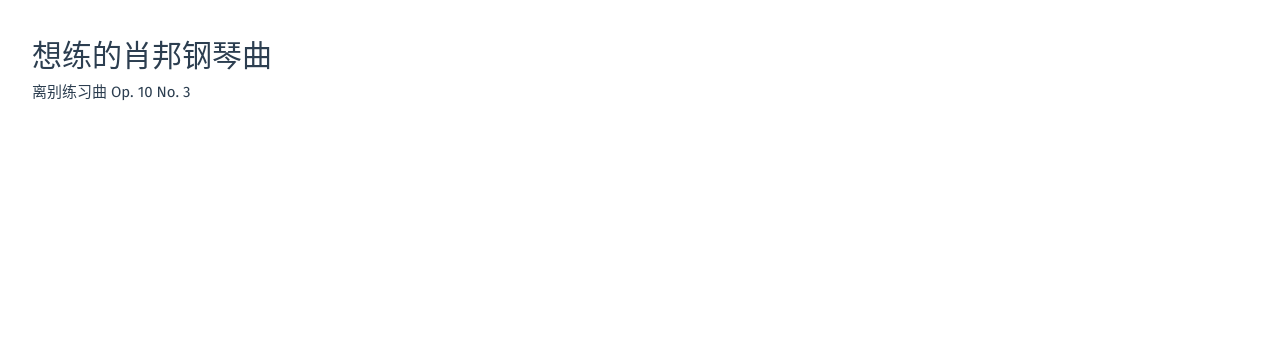
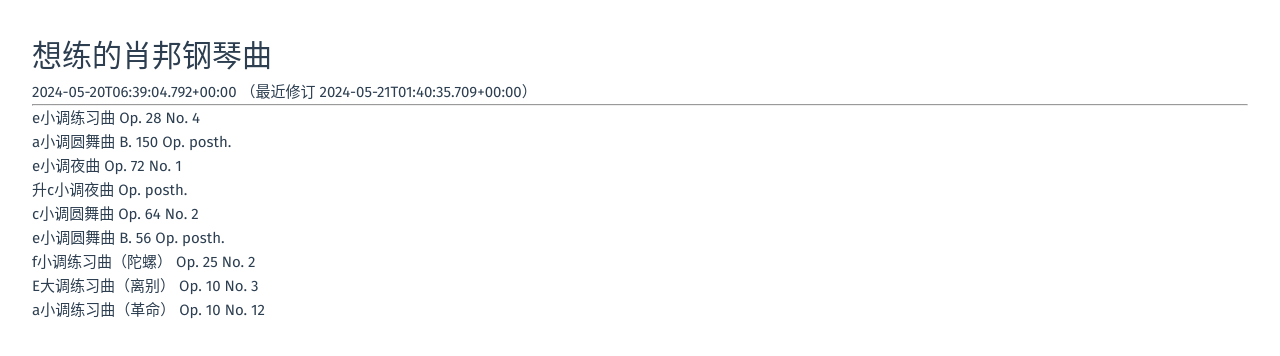
Before and after one commit to sgdxbc/neo-ideas, a Vue app: page / in a window 1280 px wide. Shown: the top 356 px of the page. Built offline with nearby package versions, Linux system fonts and the light colour scheme.

Commit message:
Update PostDetail component and detail sample

```diff
--- a/package.json
+++ b/package.json
@@ -12,6 +12,7 @@
     "deploy": "npx gh-pages -d dist"
   },
   "dependencies": {
+    "luxon": "^3.4.4",
     "vue": "^3.4.21"
   },
   "devDependencies": {
--- a/public/posts/1716187144-chopin/detail.json
+++ /dev/null
@@ -1,4 +0,0 @@
-{
-    "title": "想练的肖邦钢琴曲",
-    "document": ["离别练习曲 Op. 10 No. 3"]
-}
--- /dev/null
+++ b/public/posts/1716187144792-chopin/detail.json
@@ -0,0 +1,18 @@
+{
+    "title": "想练的肖邦钢琴曲",
+    "revisions": [
+        "2024-05-20T14:39:04.792+08:00",
+        "2024-05-21T09:40:35.709+08:00"
+    ],
+    "document": [
+        "e小调练习曲 Op. 28 No. 4",
+        "a小调圆舞曲 B. 150 Op. posth.",
+        "e小调夜曲 Op. 72 No. 1",
+        "升c小调夜曲 Op. posth.",
+        "c小调圆舞曲 Op. 64 No. 2",
+        "e小调圆舞曲 B. 56 Op. posth.",
+        "f小调练习曲（陀螺） Op. 25 No. 2",
+        "E大调练习曲（离别） Op. 10 No. 3",
+        "a小调练习曲（革命） Op. 10 No. 12"
+    ]
+}
--- a/src/App.vue
+++ b/src/App.vue
@@ -3,7 +3,7 @@ import PostDetail from "./components/PostDetail.vue";
 </script>
 
 <template>
-  <PostDetail path="1716187144-chopin" />
+  <PostDetail path="1716187144792-chopin" />
 </template>
 
 <style scoped>
--- a/src/components/PostDetail.vue
+++ b/src/components/PostDetail.vue
@@ -1,5 +1,6 @@
 <script setup>
-import { onMounted } from "vue";
+import { onMounted, computed } from "vue";
+import { DateTime } from "luxon";
 
 const props = defineProps({
   path: {
@@ -22,10 +23,20 @@ onMounted(() => {
       detail.value = value
     })
 })
+
+const publishedAt = computed(() => DateTime.fromISO(detail.value.revisions.at(0)))
+const lastModifiedAt = computed(() => DateTime.fromISO(detail.value.revisions.at(-1)))
 </script>
 
 <template>
   <h1 v-if="Object.hasOwn(detail, 'title')">{{ detail.title }}</h1>
+  <div v-if="Object.hasOwn(detail, 'revisions')">
+    {{ publishedAt.toISO() }}
+    <span v-if="detail.revisions.length > 1">
+      （最近修订 {{ lastModifiedAt.toISO() }}）
+    </span>
+  </div>
+  <hr>
   <div v-for="item in detail.document" :key="item">
     {{ item }}
   </div>
```
Also changed, not shown: public/posts/1716187144792-chopin/revisions/1716187144792.json (added, +14 -0 lines), 1 other file (tests, documents, lock files or other folders).
